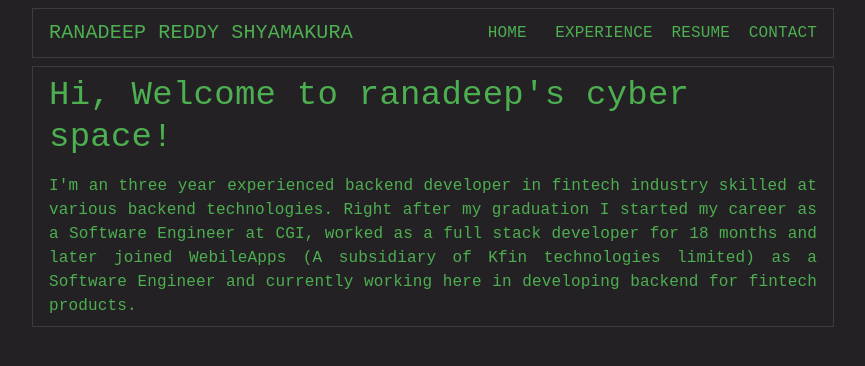
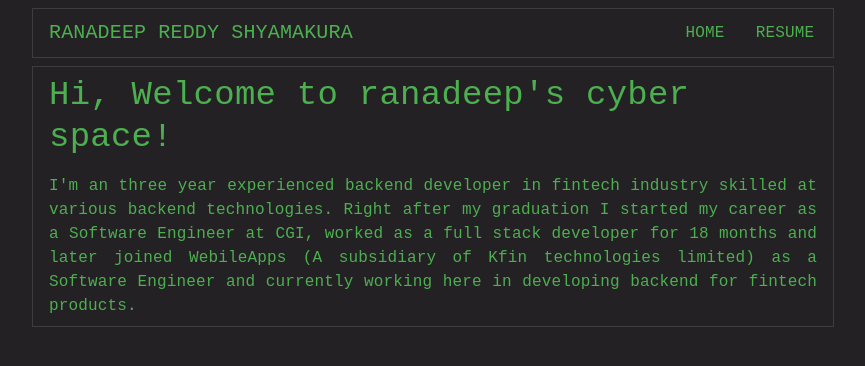
Before and after one commit to ranadeeps/profile, a React (Vite) app: page / in a window 1280 px wide. Shown: the top 366 px of the page, without its empty margins (224-1089 px from the left). Built offline with nearby package versions, Linux system fonts and the light colour scheme.

Commit message:
removed incompleted pages

```diff
--- a/src/components/Navbar.tsx
+++ b/src/components/Navbar.tsx
@@ -33,9 +33,9 @@ export const Navbar = () => {
 
           <Stack direction="row" spacing={2}>
             <CustomButton label="Home" href="/home" />
-            <CustomButton label="Experience" href="/experience" />
+            {/* <CustomButton label="Experience" href="/experience" /> */}
             <CustomButton label="Resume" href="/resume" />
-            <CustomButton label="Contact" href="/contact" />
+            {/* <CustomButton label="Contact" href="/contact" /> */}
           </Stack>
         </Stack>
 
@@ -47,9 +47,10 @@ export const Navbar = () => {
           sx={{ display: { xs: "flex", md: "none" }, mt: 0 }}
         >
           <CustomButton label="Home" href="/home" />
-          <CustomButton label="Experience" href="/experience" />
+          {/* <CustomButton label="Experience" href="/experience" /> */}
           <CustomButton label="Resume" href="/resume" />
-          <CustomButton label="More" href="/more" />
+          {/* <CustomButton label="Contact" href="/contact" /> */}
+          {/* <CustomButton label="More" href="/more" /> */}
         </Stack>
       </Paper>
     </ThemeProvider>
```
